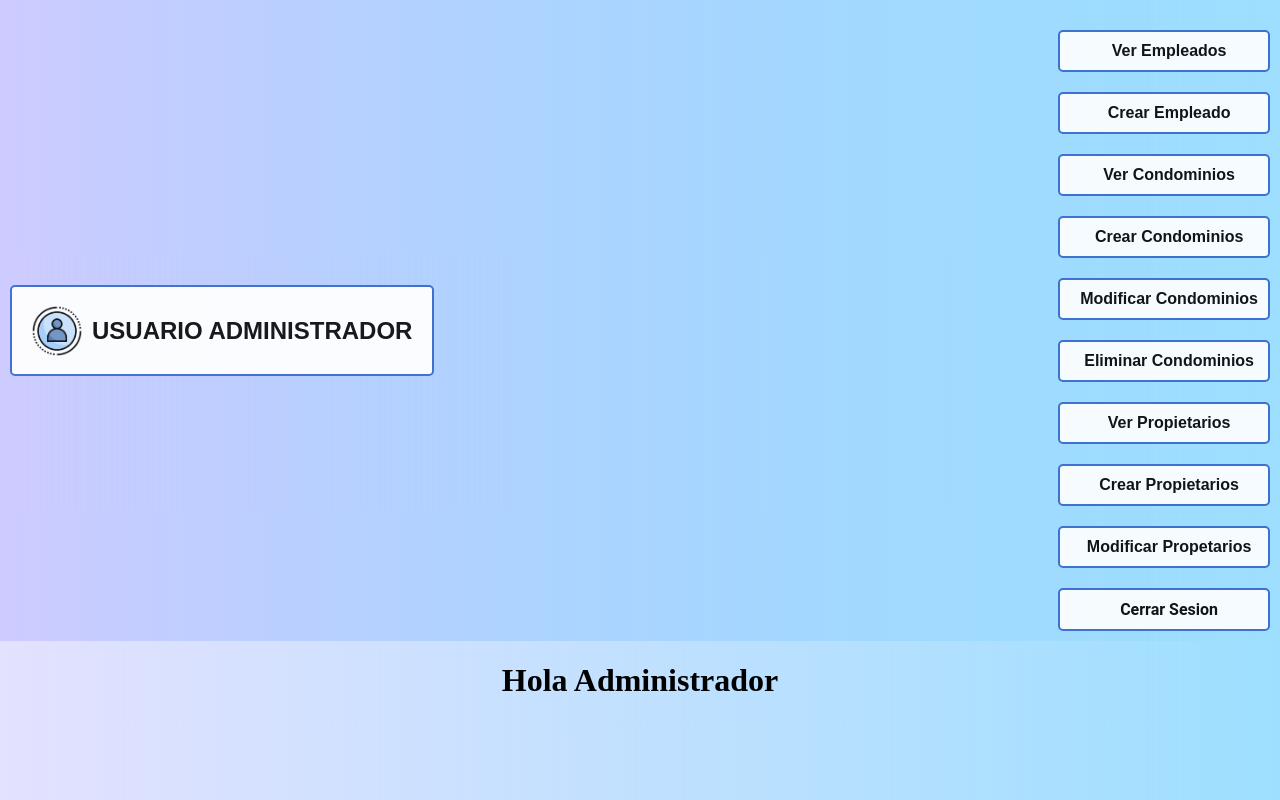
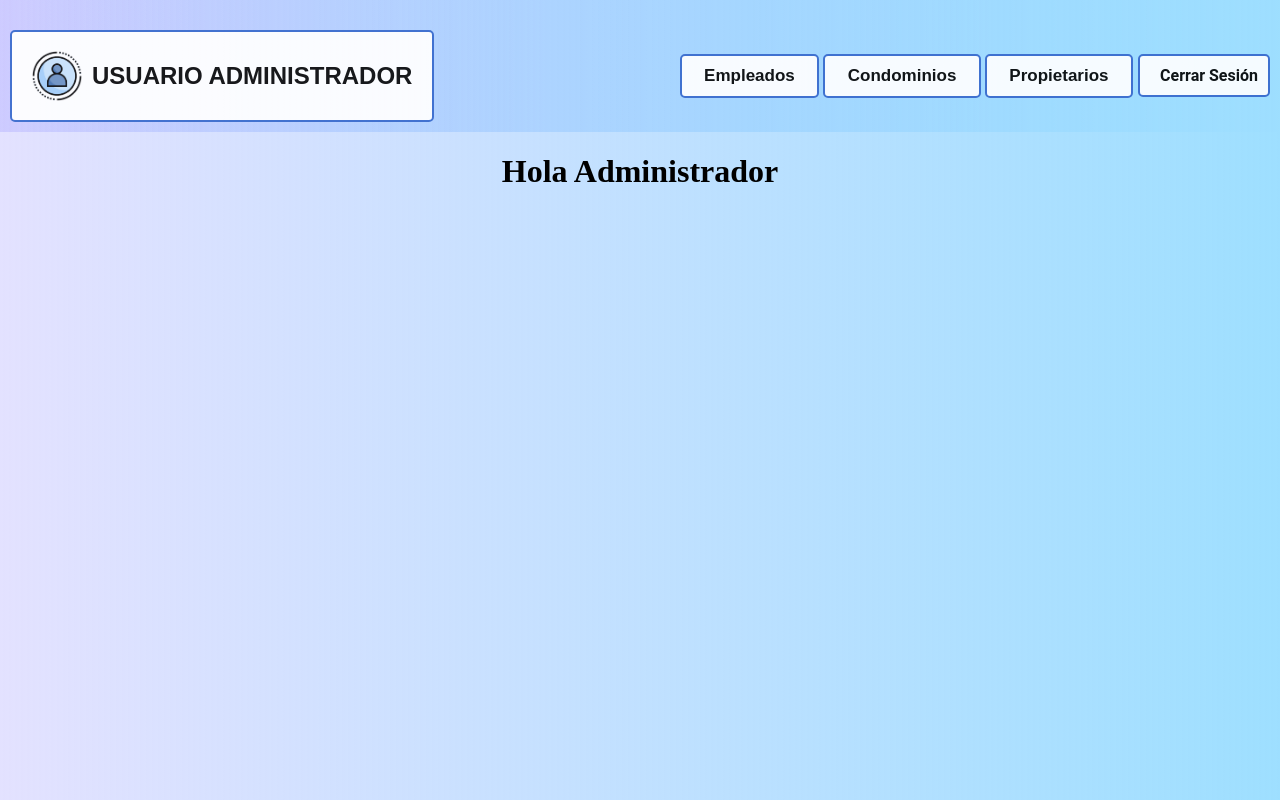
Before and after one commit to AntoinetteDizz/Proyecto-Condominio, a Django app: page /view_admin/ in a window 1280 px wide. Run offline with Django 5.2, Linux system fonts and the light colour scheme.

Commit message:
Modificación de HTML y estilo en el menú de admi

```diff
--- a/condominioApp/static/styles/style.css
+++ b/condominioApp/static/styles/style.css
@@ -142,3 +142,70 @@ a:hover {
   background-color: #3366cc; /* Cambia el color de fondo al pasar el cursor */
   color: #fff; /* Cambia el color del texto al pasar el cursor */
 }
+
+
+/*Estilo de menú desplegable*/
+
+/* Dropdown Button */
+.dropbtn {
+  margin-top: 20px;
+  margin-right: 5px; /* Margen a la derecha */
+  background-color: #fff;
+  display: block;
+  text-align: center;
+  transition: .5s;
+  text-decoration: none; /* Elimina el subrayado predeterminado */
+  color: black; /* Cambia el color del texto a negro */
+  font-weight: bold; /* Hace que el texto sea más grueso */
+  font-family: Arial, sans-serif; /* Cambia la fuente del texto */
+  padding: 10px 20px; /* Añade espaciado interno */
+  border: 2px solid #3366cc; /* Añade un borde sólido */
+  border-radius: 5px; /* Hace que los bordes sean redondeados */
+  transition: all 0.3s ease; /* Agrega una transición suave */
+  cursor: pointer;
+}
+
+
+/* Dropdown button on hover & focus */
+.dropbtn:hover, .dropbtn:focus {
+  background-color: #3366cc;
+  color: #fff;
+}
+
+/* El contenedor <div> : necesario para colocar el contenido desplegable */
+.dropdown {
+  position: relative;
+  display: inline-block;
+}
+
+/* Dropdown Contenido (oculto de forma predeterminada) */
+.dropdown-content {
+  display: none;
+  position: absolute;
+  background-color: #f9f9f9;
+  min-width: 160px;
+  box-shadow: 0px 8px 16px 0px rgba(0,0,0,0.2);
+  z-index: 1;
+}
+
+/* Links dentro de dropdown */
+.dropdown-content a {
+  color: black;
+  padding: 12px 16px;
+  text-decoration: none;
+  display: block;
+}
+
+/* Cambiar el color de los enlaces desplegables al pasar el hover */
+.dropdown-content a:hover {background-color: #f1f1f1}
+
+/* Mostrar el dropdown menu en hover */
+.dropdown:hover .dropdown-content {
+  display: block;
+}
+
+/* Cambia el color del dropdown button cuando se muestra el contenido */
+.dropdown:hover .dropbtn {
+  background-color: #3366cc;
+  color: #fff;
+}
--- a/condominioApp/templates/view_admin.html
+++ b/condominioApp/templates/view_admin.html
@@ -12,24 +12,35 @@
         <h2 class="nombre-pag">USUARIO ADMINISTRADOR</h2>
     </a>
     <nav>
-
-        <!--Formulario que contiene la redireccion al chat global de la página-->
-        <!--<a href="about_us.php" class="nav-link">Sobre Nosotros</a>-->
-        <!--<a href="" class="nav-link">Regresar</a>-->
+        <div class="dropdown">
+            <button class="dropbtn">Empleados</button>
+            <div class="dropdown-content">
                 <a href="{% url 'read_employee'%}">Ver Empleados</a>
                 <a href="{% url 'create_employee'%}">Crear Empleado</a>
+            </div>
+        </div>
+        <div class="dropdown">
+            <button class="dropbtn">Condominios</button>
+            <div class="dropdown-content">
                 <a href="{% url 'read_condominium'%}">Ver Condominios</a>
                 <a href="{% url 'create_condominium'%}">Crear Condominios</a>
                 <a href="{% url 'update_condominium'%}">Modificar Condominios</a>
                 <a href="{% url 'delete_condominium'%}">Eliminar Condominios</a>
+            </div>
+        </div>
+        <div class="dropdown" style="margin-right: 5px;">
+            <button class="dropbtn">Propietarios</button>
+            <div class="dropdown-content">
                 <a href="{% url 'read_owner'%}">Ver Propietarios</a>
                 <a href="{% url 'create_owner'%}">Crear Propietarios</a>
-        <a href="{% url 'update_owner'%}">Modificar Propetarios</a>
-        <a href="/" class="nav-link">Cerrar Sesion</a>
-
+                <a href="{% url 'update_owner'%}">Modificar Propietarios</a>
+            </div>
+        </div>
+        <a href="/" class="nav-link" style="float: right;">Cerrar Sesión</a>
     </nav>
 </header>
 <h1>Hola Administrador</h1>
+
 
 <!--  -->
 
```
Lines whose indentation alone changed are shown as unchanged.
